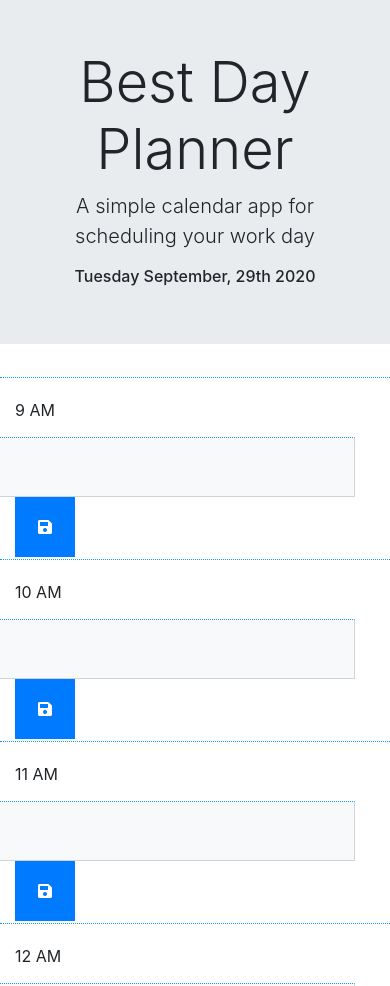
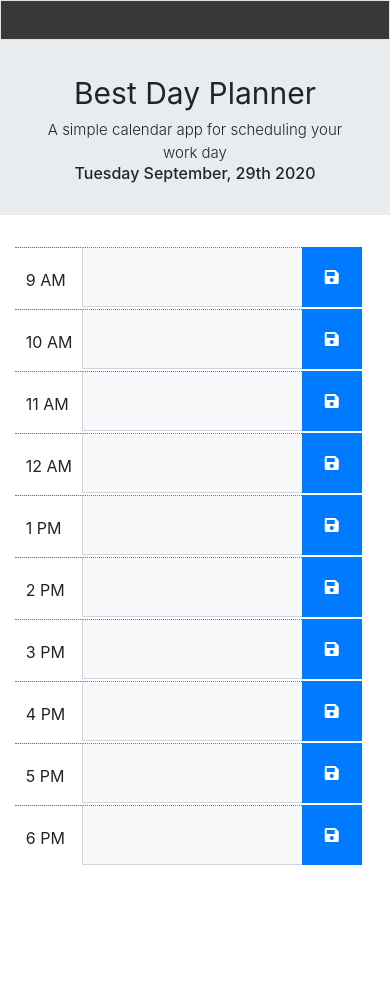
Before and after one commit to bbarello/best_day_planner, a plain HTML site: page index.html in a window 390 px wide. Shown: the top 986 px of the page. After the commit the page ends 927 px from the top, so only its background shows below. Drawn offline with nearby package versions, Linux system fonts and the light colour scheme.

Commit message:
revised mobile responsive view and updated readme.me with description and images

```diff
--- a/css/style.css
+++ b/css/style.css
@@ -1,9 +1,72 @@
+
+@media (min-width: 320px) and (max-width: 768px) {
+
+  p {
+    margin-bottom:0;
+
+
+  }
+  .display-4 {
+    font-size:30px!important;
+    font-weight:400;
+    padding-top:15px;
+
+  }
+  .text-center{
+    padding:0 10% 2% 10%;
+    height:175px!important;
+  }
+  .row {
+    padding: 0 0 0 0!important;
+    width:100%;
+    margin:0;
+  }
+
+  .lead {
+    font-size: 15px;
+    }
+  }
+  .pl-5 {
+    padding: 0 0 0 0;
+  }
+
+  .hour{
+  width:20%!important;
+  margin-left:-left:1%;
+  padding:0;
+  }
+
+  .col-lg-8{
+    width:70%;
+  }
+
+  .col-lg-2 {
+    width:20%;
+    padding-left:3%;
+    margin:0;
+  }
+
+  .btn {
+    margin-bottom: 2px;
+  }
+  .p-5{
+    padding: 0 0 0 0!important;
+  }
+
+/* end of media query */
+
 * {
   -webkit-border-radius: 0 !important;
      -moz-border-radius: 0 !important;
           border-radius: 0 !important;
 }
 
+h1{
+  margin-top:20px;
+}
+.text-center{
+  height:200px;
+}
 .input{
   background: #f8f9fa;
   padding: 10px;
@@ -12,6 +75,15 @@
   border-top: 1px dotted rgb(19, 156, 235);
 
 }
+
+.border {
+  background-color: rgb(56, 56, 56) ;
+  padding:0;
+  margin:0;
+  height:40px;
+  width:100%;
+}
+
 
 .input:focus{
   outline:none;
--- a/index.html
+++ b/index.html
@@ -17,12 +17,17 @@
 
 <body>
 
+
+
     <!--- header section -->
-    <header class="jumbotron jumbotron-fluid p-5 ">
-        <div class="row">
-            <div class="col-md-12 text-center">
-            <h1 class="display-4">Best Day Planner</h1>
-            <p class="lead">A simple calendar app for scheduling your work day</p>
+    <header class="jumbotron jumbotron-fluid p-5 w-100">
+        <div class="border">
+            <div class="col-md-12 w-100">&nbsp;</div>
+        </div>
+        <div class="row pr-5 pl-5">
+            <div class="col-md-12 text-center ">
+            <h1 class="display-4 ">Best Day Planner</h1>
+            <p class="lead ">A simple calendar app for scheduling your work day</p>
             <h6 id="display-date"></h6>
             </div>
         </div>
```
Also changed, not shown: best-day-planner.gif, best-day-planner2.gif (added), 1 other file.
